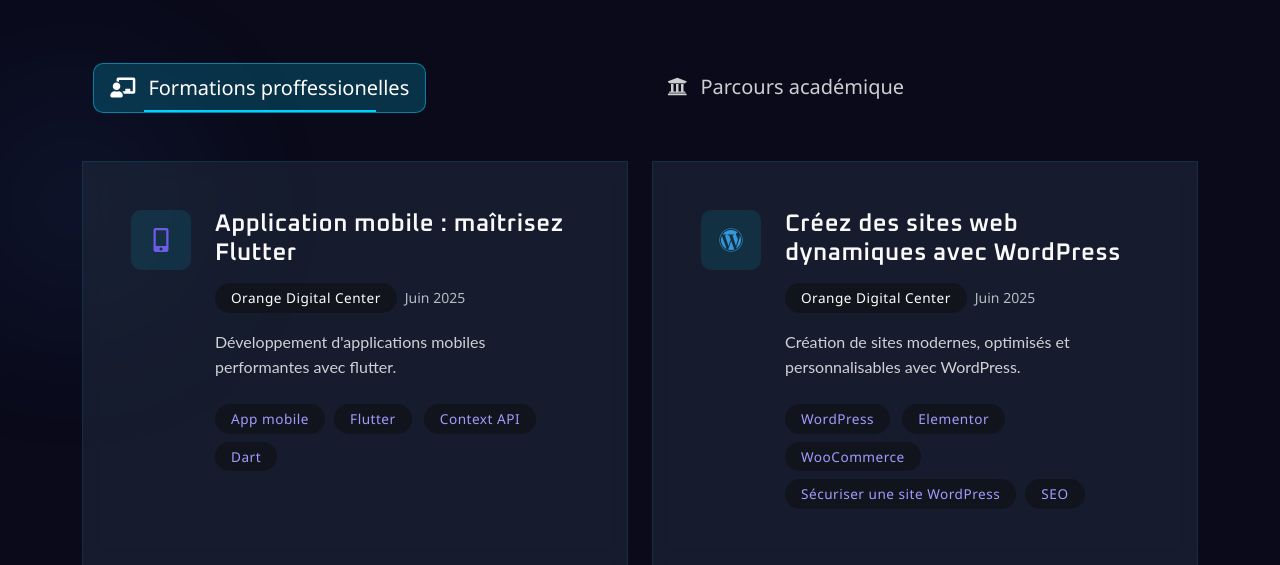
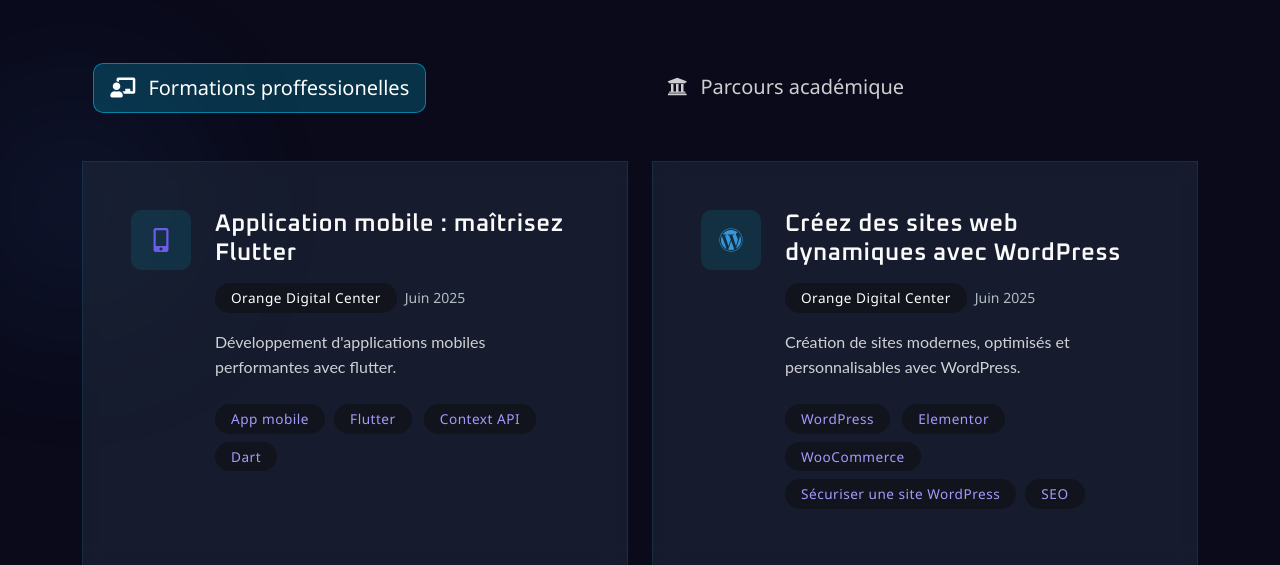
Before and after one commit to Besedra/besedev, a PHP site: page / in a window 1280 px wide. Shown: the part 2556-3121 px from the top of the page. Run offline with PHP 8.4, Linux system fonts and the light colour scheme; some libraries are stand-ins or nearby versions.

Commit message:
Update style.css

```diff
--- a/css/style.css
+++ b/css/style.css
@@ -1069,13 +1069,7 @@
 }
 
 .nav-link.active::after {
-    content: '';
-    position: absolute;
-    bottom: 0;
-    left: 15%;
-    width: 70%;
-    height: 2px;
-    background: var(--primary);
+   color: skyblue;
 }
 
 .btn-primary {
```
